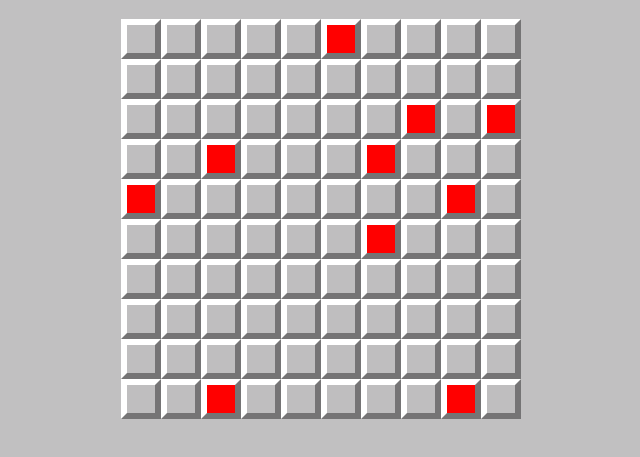
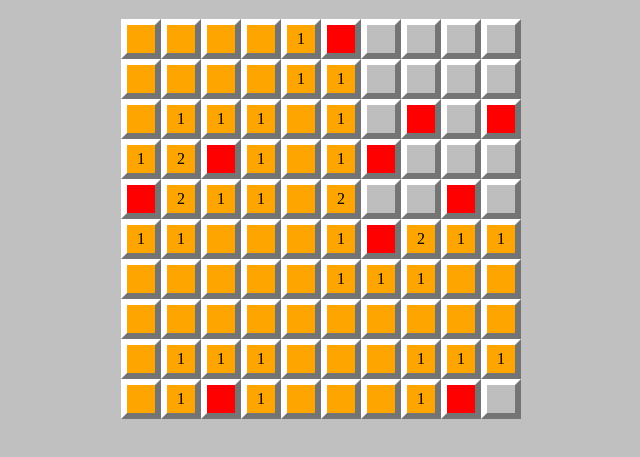
Before and after one commit to maximiloi/JSFE2023Q1, a website built with webpack: page minesweeper/src/index.html in a window 1280 px wide. Both pictures are taken after a click on the element 460 px from the left and 99 px from the top of the page. Shown: the part 61-518 px from the top of the page, without its empty margins (319-959 px from the left). Built offline with nearby package versions, Linux system fonts and the light colour scheme.

Commit message:
feat: add function checkElement

```diff
--- a/minesweeper/src/js/module.js
+++ b/minesweeper/src/js/module.js
@@ -1,8 +1,9 @@
 import createPage from './module/createPage';
 import createBoard from './module/createBoard';
 import startGame from './module/startGame';
+import addNumber from './module/addNumber';
+import clickElement from './module/clickElement';
 import { squares, widthBoard } from './module/variables';
-import addNumber from './module/addNumber';
 
 document.addEventListener('DOMContentLoaded', () => {
   createPage();
@@ -17,5 +18,9 @@ document.addEventListener('click', (event) => {
       startGame(widthBoard, widthBoard);
       addNumber(squares, widthBoard);
     }
+
+    if (targetElement.closest('.square')) {
+      clickElement(targetElement);
+    }
   }
 });
--- /dev/null
+++ b/minesweeper/src/js/module/checkSquare.js
@@ -0,0 +1,62 @@
+import clickElement from './clickElement';
+import { widthBoard } from './variables';
+
+function checkSquare(square) {
+  const curentId = square.id;
+  const isLeftEdge = (curentId % widthBoard === 0);
+  const isRightEdge = (curentId % widthBoard === widthBoard - 1);
+  const squares = document.querySelectorAll('.square');
+
+  setTimeout(() => {
+    if (curentId > 0 && !isLeftEdge) {
+      console.log('0: 0', 0);
+      const newId = squares[parseInt(curentId, 10) - 1].id;
+      const newSquare = document.getElementById(newId);
+      clickElement(newSquare);
+    }
+    if (curentId > (widthBoard - 1) && !isRightEdge) {
+      console.log('widthBoard - 1: 9', widthBoard - 1);
+      const newId = squares[parseInt(curentId, 10) + 1 - widthBoard].id;
+      const newSquare = document.getElementById(newId);
+      clickElement(newSquare);
+    }
+    if (curentId > widthBoard) {
+      console.log('widthBoard: 10', widthBoard);
+      const newId = squares[parseInt(curentId, 10) - widthBoard].id;
+      const newSquare = document.getElementById(newId);
+      clickElement(newSquare);
+    }
+    if (curentId > (widthBoard + 1) && !isLeftEdge) {
+      console.log('widthBoard + 1: 11', widthBoard + 1);
+      const newId = squares[parseInt(curentId, 10) - 1 - widthBoard].id;
+      const newSquare = document.getElementById(newId);
+      clickElement(newSquare);
+    }
+    if (curentId < (widthBoard * widthBoard - 2) && !isRightEdge) {
+      console.log('widthBoard * widthBoard - 2: 98', widthBoard * widthBoard - 2);
+      const newId = squares[parseInt(curentId, 10) + 1].id;
+      const newSquare = document.getElementById(newId);
+      clickElement(newSquare);
+    }
+    if (curentId < (widthBoard * widthBoard - widthBoard) && !isLeftEdge) {
+      console.log('widthBoard * widthBoard - widthBoard: 90', widthBoard * widthBoard - widthBoard);
+      const newId = squares[parseInt(curentId, 10) - 1 + widthBoard].id;
+      const newSquare = document.getElementById(newId);
+      clickElement(newSquare);
+    }
+    if (curentId < (widthBoard * widthBoard - widthBoard - 2) && !isRightEdge) {
+      console.log('widthBoard * widthBoard - widthBoard - 2: 88', widthBoard * widthBoard - widthBoard - 2);
+      const newId = squares[parseInt(curentId, 10) + 1 + widthBoard].id;
+      const newSquare = document.getElementById(newId);
+      clickElement(newSquare);
+    }
+    if (curentId < (widthBoard * widthBoard - widthBoard - 1) && !isRightEdge) {
+      console.log('widthBoard * widthBoard - widthBoard - 1: 89', widthBoard * widthBoard - widthBoard - 1);
+      const newId = squares[parseInt(curentId, 10) + widthBoard].id;
+      const newSquare = document.getElementById(newId);
+      clickElement(newSquare);
+    }
+  }, 20);
+}
+
+export default checkSquare;
--- /dev/null
+++ b/minesweeper/src/js/module/clickElement.js
@@ -0,0 +1,21 @@
+import checkSquare from './checkSquare';
+import { isGameOver } from './variables';
+
+function clickElement(square) {
+  if (isGameOver) return;
+  if (square.classList.contains('checked') || square.classList.contains('flag')) return;
+  if (square.classList.contains('bomb')) {
+    console.log('bomb');
+  } else {
+    const total = square.getAttribute('data');
+    if (parseInt(total, 10) !== 0) {
+      square.classList.add('checked');
+      square.innerHTML += total;
+      return;
+    }
+    checkSquare(square);
+  }
+  square.classList.add('checked');
+}
+
+export default clickElement;
--- a/minesweeper/src/js/module/variables.js
+++ b/minesweeper/src/js/module/variables.js
@@ -1,5 +1,7 @@
 const squares = [];
 const widthBoard = 10;
+let isGameOver = false;
 
 export { squares };
 export { widthBoard };
+export { isGameOver };
--- a/minesweeper/src/style/_app.scss
+++ b/minesweeper/src/style/_app.scss
@@ -24,10 +24,16 @@
 }
 
 .square {
+  display: flex;
+  justify-content: center;
+  align-items: center;
+
   width: 40px;
   height: 40px;
   cursor: pointer;
   background-color: $bg-wrapper;
+
+  line-height: 1;
 
   &:hover {
     background-color: $bg-bomb-hover;
@@ -36,6 +42,10 @@
   &.bomb {
     background-color: red;
   }
+
+  &.checked {
+    background-color: orange;
+  }
 }
 
 .border {
```
